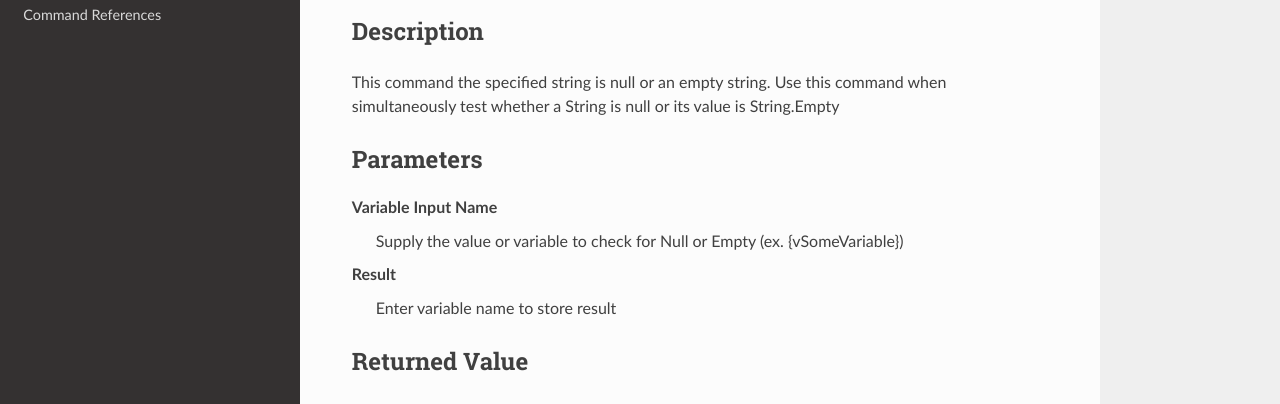
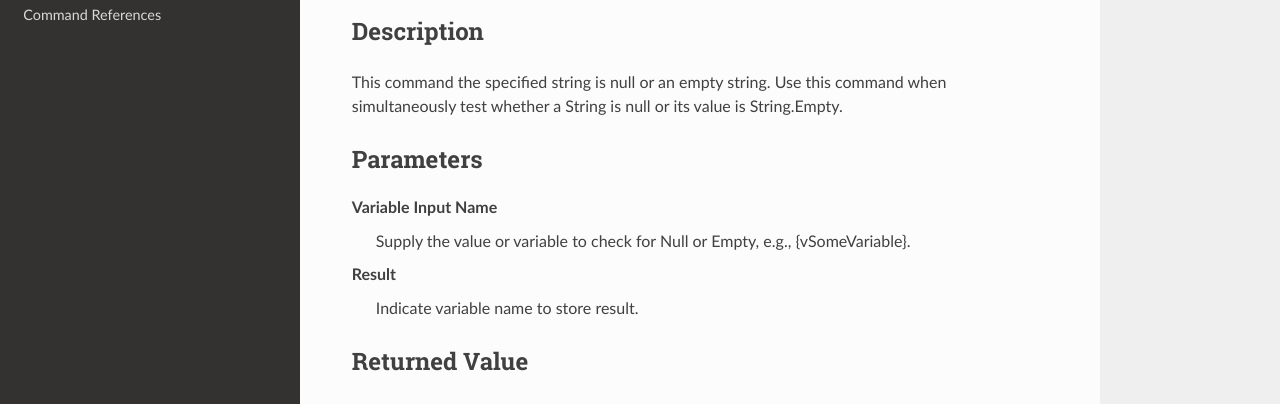
Before and after one commit to stupidmankind/BYpassDoc, a Sphinx documentation site: the page built from docs/source/commands/stringisnullorempty.rst, in a window 1280 px wide and 1288 px high. Shown: the part 249-653 px from the top of the window. Built offline with Sphinx 7.4.7 and the Read the Docs theme 2.0.0, drawn with Linux system fonts in a browser that asks for light colours.

Commit message:
Update stringisnullorempty.rst
Edit description

```diff
--- a/docs/source/commands/stringisnullorempty.rst
+++ b/docs/source/commands/stringisnullorempty.rst
@@ -8,16 +8,16 @@ String Commands
 Description
 -----------
 
-This command the specified string is null or an empty string. Use this command when simultaneously test whether a String is null or its value is String.Empty
+This command the specified string is null or an empty string. Use this command when simultaneously test whether a String is null or its value is String.Empty.
 
 Parameters
 ----------
 
 **Variable Input Name**
-	Supply the value or variable to check for Null or Empty (ex. {vSomeVariable})
+	Supply the value or variable to check for Null or Empty, e.g., {vSomeVariable}.
 
 **Result**
-	Enter variable name to store result
+	Indicate variable name to store result.
 
 
 
```
